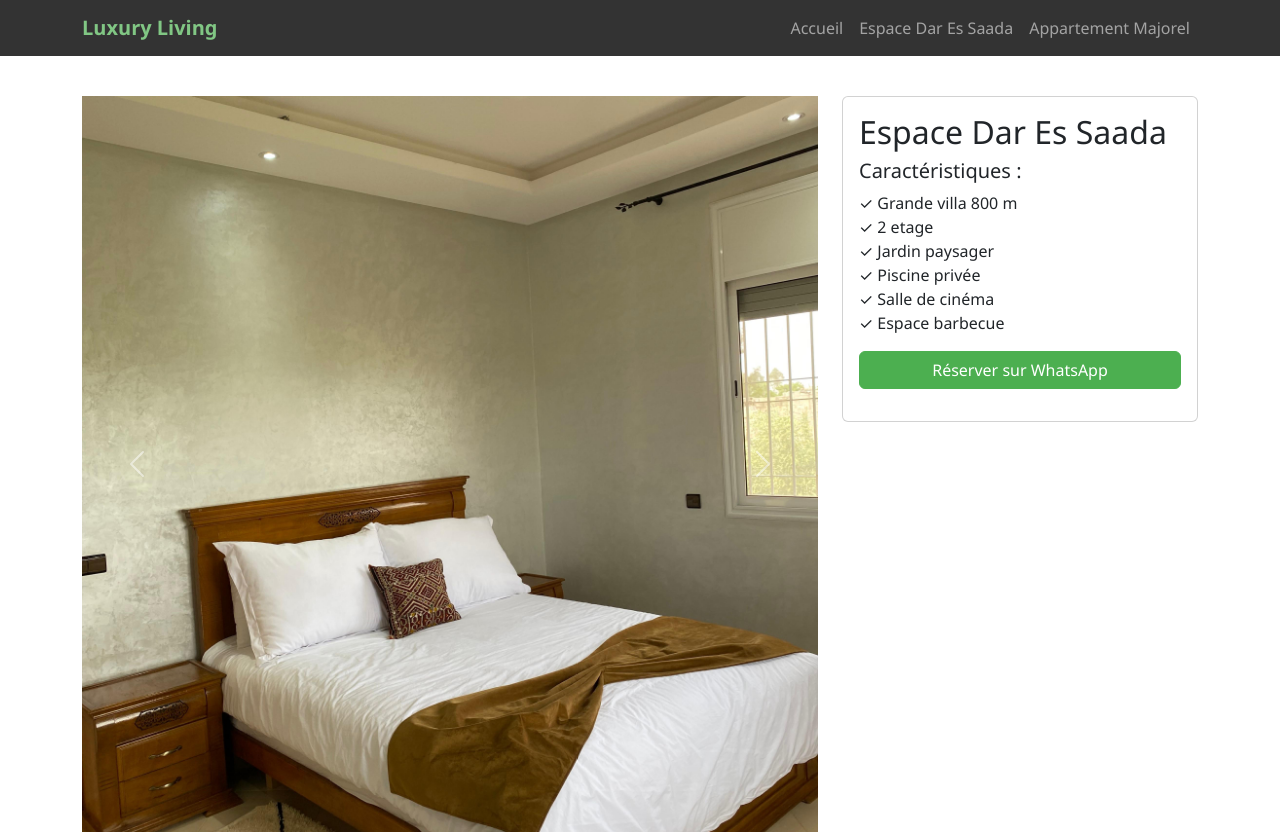
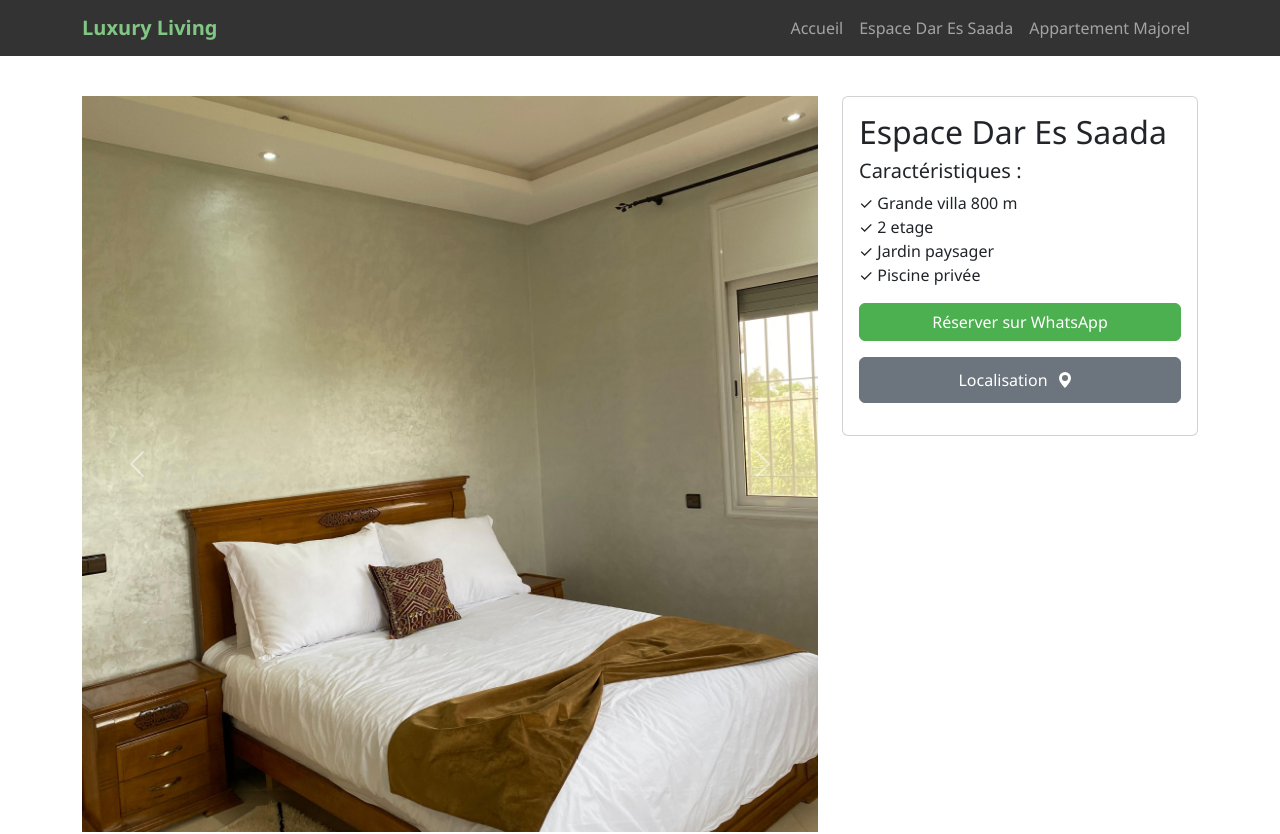
Before and after one commit to holopo567/test, a plain HTML site: page villa.html in a window 1280 px wide. Shown: the top 834 px of the page. Drawn offline with Linux system fonts and the light colour scheme.

Commit message:
Describe your changes here

```diff
--- a/villa.html
+++ b/villa.html
@@ -94,8 +94,6 @@
                   <li>✓ 2 etage </li>
                   <li>✓ Jardin paysager</li>
                   <li>✓ Piscine privée</li>
-                  <li>✓ Salle de cinéma</li>
-                  <li>✓ Espace barbecue</li>
                 </ul>
                 <a
                     href="https://wa.me/212668041335"
@@ -103,6 +101,18 @@
                   target="_blank"
                   >Réserver sur WhatsApp</a
                 >
+                <a
+                    href="https://wa.me/212668041335"
+                  class="btn btn-secondary w-100 mb-3 d-flex justify-content-center align-items-center"
+                  target="_blank"
+                  >
+                  Localisation
+                  <svg xmlns="https://maps.app.goo.gl/gkcPXqJ6eHfFgpkbA" width="18" height="16" fill="currentColor" class="bi bi-geo-alt-fill m-2" viewBox="0 0 16 16">
+                    <path d="M8 16s6-5.686 6-10A6 6 0 0 0 2 6c0 4.314 6 10 6 10m0-7a3 3 0 1 1 0-6 3 3 0 0 1 0 6"/>
+                  </svg>
+                  </a
+                >
+
               </div>
             </div>
           </div>
@@ -122,6 +132,9 @@
         </div>
       </div>
     </section>
+
+
+
 
     <!-- Footer -->
     <footer class="footer py-4">
```
